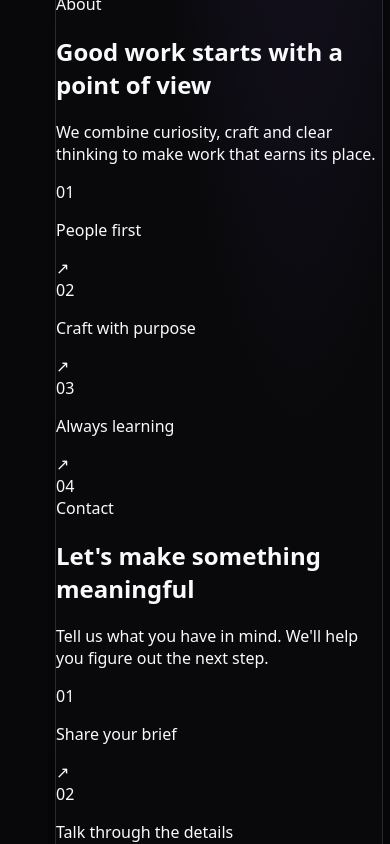
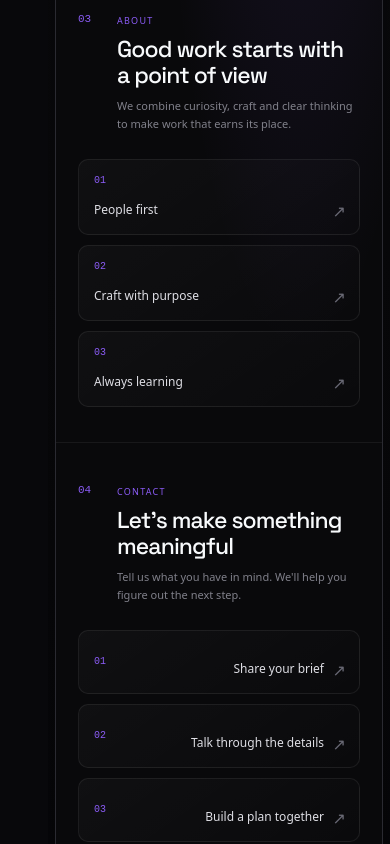
Before and after one commit to Swapnild007/RAADHA, a React (Vite) app: page / in a window 390 px wide. Shown: the part 1420-2264 px from the top of the page. Built offline with nearby package versions, Linux system fonts and the light colour scheme.

Commit message:
feat: style reusable composed sections responsively

```diff
--- a/src/styles.css
+++ b/src/styles.css
@@ -108,3 +108,22 @@ body{min-width:0;overflow-x:hidden}
 .source-actions{display:flex;align-items:center;gap:6px}
 .website-download{background:#1b2a24;border-color:#2e4b3d;color:#bbf7d0}
 @media(max-width:700px){.source-actions{gap:4px}.website-download{font-size:0;gap:0}.website-download svg{width:15px;height:15px}}
+
+
+/* Local composition engine: reusable page sections */
+.composed-section{padding:48px 8%;border-top:1px solid #ffffff10;position:relative}
+.composed-heading{display:grid;grid-template-columns:34px minmax(0,1fr);gap:15px;max-width:850px;margin:0 auto 25px}
+.composed-index{font:500 11px ui-monospace,monospace;color:var(--accent);padding-top:6px}
+.composed-kicker{font-size:9px;letter-spacing:.14em;text-transform:uppercase;color:var(--accent)}
+.composed-heading h2{font:500 clamp(23px,3vw,36px)/1.12 "Space Grotesk",system-ui,sans-serif;letter-spacing:-.04em;margin:8px 0}
+.composed-heading p{font-size:11px;line-height:1.7;color:#81818b;max-width:600px;margin:0}
+.composed-grid{display:grid;grid-template-columns:repeat(3,minmax(0,1fr));gap:10px;max-width:850px;margin:auto}
+.composed-card{min-height:105px;padding:15px;border:1px solid #ffffff12;border-radius:10px;background:linear-gradient(145deg,#ffffff08,#ffffff02);position:relative;display:flex;flex-direction:column;justify-content:space-between}
+.composed-card>span{font:10px ui-monospace,monospace;color:var(--accent)}
+.composed-card p{font-size:12px;line-height:1.5;color:#dedee4;margin:14px 20px 0 0}
+.composed-card i{position:absolute;right:13px;bottom:12px;color:#696974;font-style:normal}
+.section-pricing .composed-card{min-height:135px;border-color:color-mix(in srgb,var(--accent) 24%,transparent)}
+.section-testimonials .composed-card p{font-size:13px}
+.section-contact .composed-grid{grid-template-columns:1fr}
+.section-contact .composed-card{min-height:60px;flex-direction:row;align-items:center}
+@media(max-width:620px){.composed-section{padding:35px 22px}.composed-grid{grid-template-columns:1fr}.composed-card{min-height:76px}.composed-heading{grid-template-columns:24px minmax(0,1fr)}}
```
